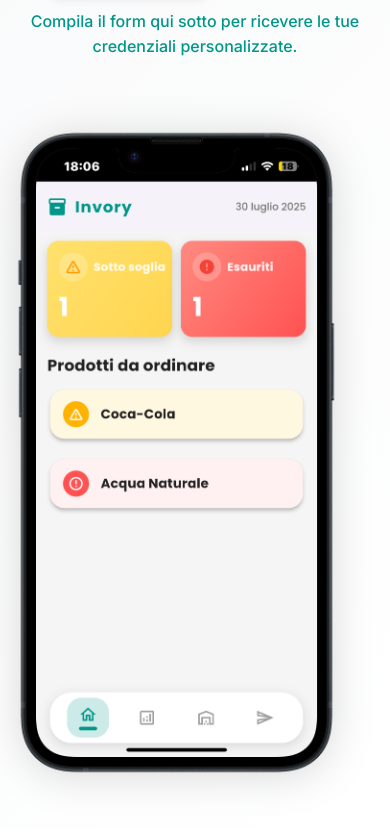
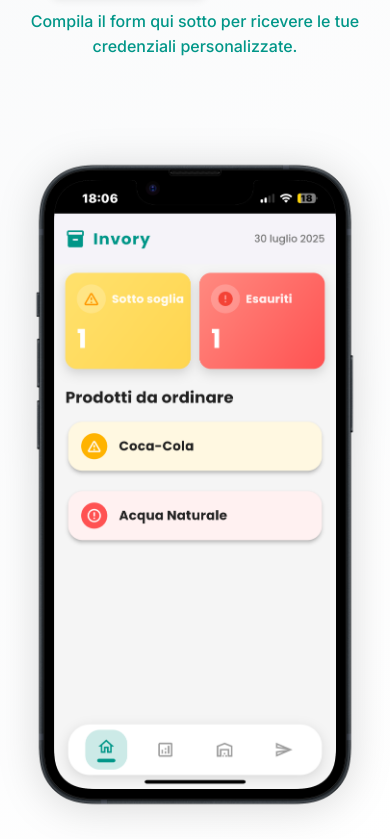
Before and after one commit to robworkhubb/invory-website, a plain HTML site: page index.html in a window 390 px wide. Shown: the part 405-1244 px from the top of the page. Drawn offline with Linux system fonts and the light colour scheme.

Commit message:
Centraggio foto in mobile e Fix Immagine condivisione su mobile

```diff
--- a/css/style.css
+++ b/css/style.css
@@ -300,7 +300,7 @@ img {
     align-items: center;
     justify-content: center;
     padding: 0;
-    margin: 0;
+    margin: 0 auto;
 }
 
 .hero__image img {
@@ -851,6 +851,21 @@ img {
         margin-top: 0.75rem;
     }
 
+    .hero__image {
+        width: 100%;
+        height: auto;
+        margin: 2rem auto 0;
+        display: flex;
+        align-items: center;
+        justify-content: center;
+    }
+
+    .hero__image img {
+        max-width: 80%;
+        height: auto;
+        margin: 0 auto;
+    }
+
     .nav__menu.show-menu {
         top: 100%;
         opacity: 1;
@@ -949,6 +964,10 @@ img {
     .nav__logo {
         gap: 0.5rem;
     }
+
+    .hero__image img {
+        max-width: 90%;
+    }
 }
 
 /* ===== ANIMATIONS ===== */
--- a/index.html
+++ b/index.html
@@ -16,7 +16,9 @@
     <meta property="og:url" content="https://invory.app/">
     <meta property="og:title" content="Invory - Gestione Scorte Semplice per Piccole Aziende">
     <meta property="og:description" content="La soluzione di gestione scorte più semplice per bar, locali e piccoli negozi. Controllo totale del magazzino con avvisi automatici.">
-    <meta property="og:image" content="https://invory.app/images/og-image.jpg">
+    <meta property="og:image" content="https://invory.app/images/apple-touch-icon.png">
+    <meta property="og:image:width" content="180">
+    <meta property="og:image:height" content="180">
 
     <!-- Twitter -->
     <meta property="twitter:card" content="summary_large_image">
```
